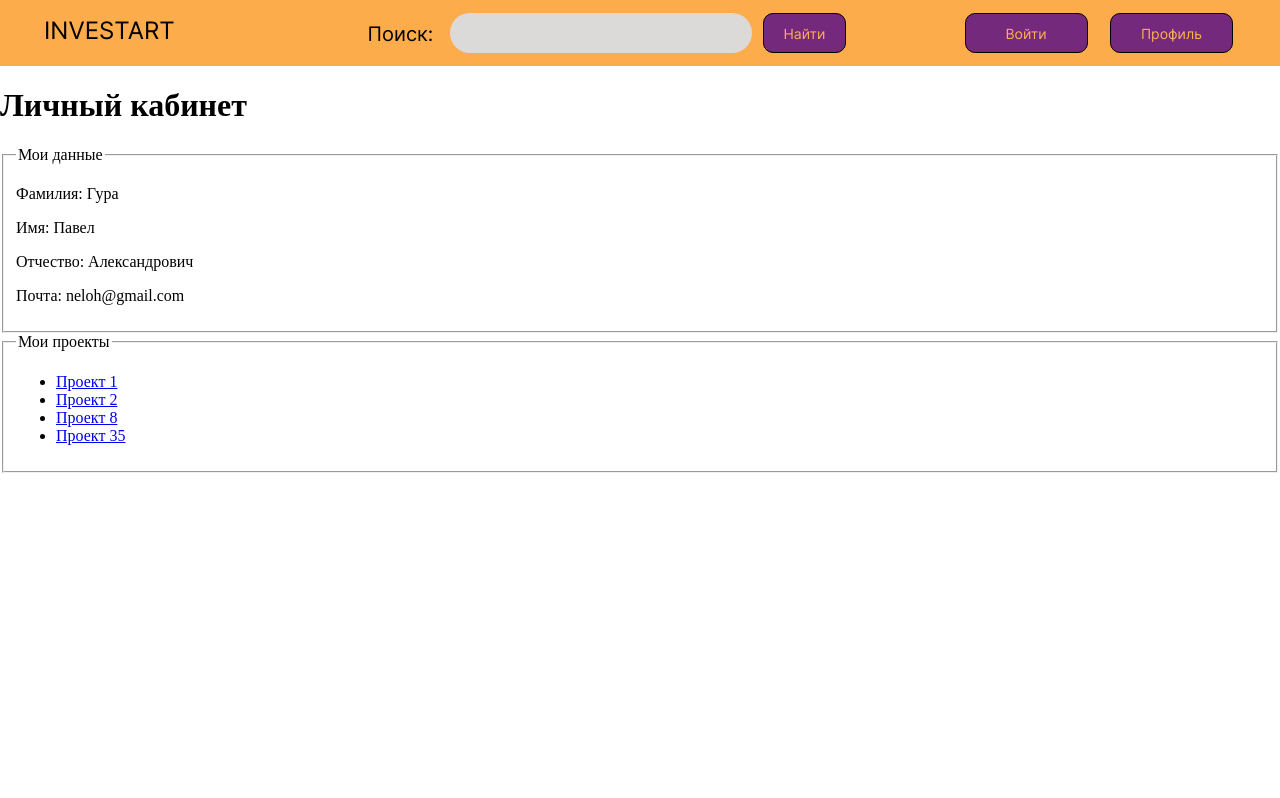
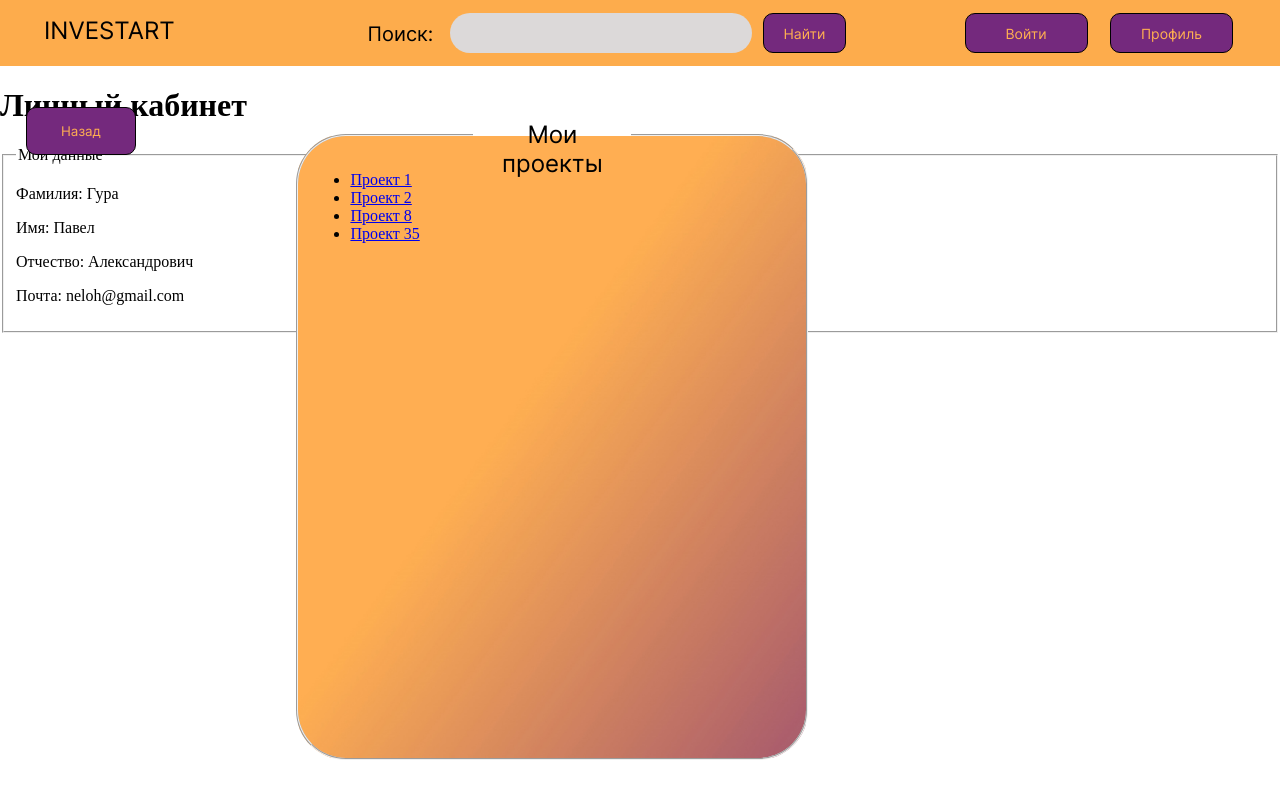
Before and after one commit to INVESTART-project/INVESTART-front, an Angular app: page /user-page in a window 1280 px wide. Built offline with nearby package versions, Linux system fonts and the light colour scheme.

Commit message:
что-то делаю

```diff
--- a/src/app/user-page/user-page.component.css
+++ b/src/app/user-page/user-page.component.css
@@ -0,0 +1,44 @@
+button.back {
+    position: absolute;
+    left: 2%;
+    right: 89.36%;
+    top: 13.35%;
+    bottom: 80.58%;
+
+    background: #74297D;
+    border: 1px solid #000000;
+    border-radius: 10px;
+
+    font-family: 'Inter';
+    color: #FFAF51;
+
+}
+
+fieldset.projects {
+    position: absolute;
+    width: 40%;
+    height: 80%;
+    left: 23%;
+    top: 15%;
+
+    background: url('/assets/img/cyc9WB0JeJw.jpg');
+    background-size: cover;
+    mix-blend-mode: normal;
+    border-radius: 50px;
+}
+
+legend.project-head {
+    width: 158px;
+    height: 29px;
+
+    font-family: 'Inter';
+    font-style: normal;
+    font-weight: 400;
+    font-size: 24px;
+    line-height: 29px;
+
+    display: flex;
+    text-align: center;
+
+    color: #000000;
+}
--- a/src/app/user-page/user-page.component.html
+++ b/src/app/user-page/user-page.component.html
@@ -1,4 +1,7 @@
 <h1>Личный кабинет</h1>
+
+<button class="back">Назад</button>
+
 <fieldset>
     <legend>Мои данные</legend>
     <p>Фамилия: {{user.name2}}</p>
@@ -6,8 +9,8 @@
     <p>Отчество: {{user.name3}}</p>
     <p>Почта: {{user.email}}</p>
 </fieldset>
-<fieldset>
-    <legend>Мои проекты</legend>
+<fieldset class="projects">
+    <legend class="project-head">Мои проекты</legend>
     <ul>
         <li *ngFor="let projectID of user.projectIDList"><a [routerLink]="['/project', projectID]"
                 routerLinkActive="active" ariaCurrentWhenActive="page">Проект {{projectID}}</a></li>
```
